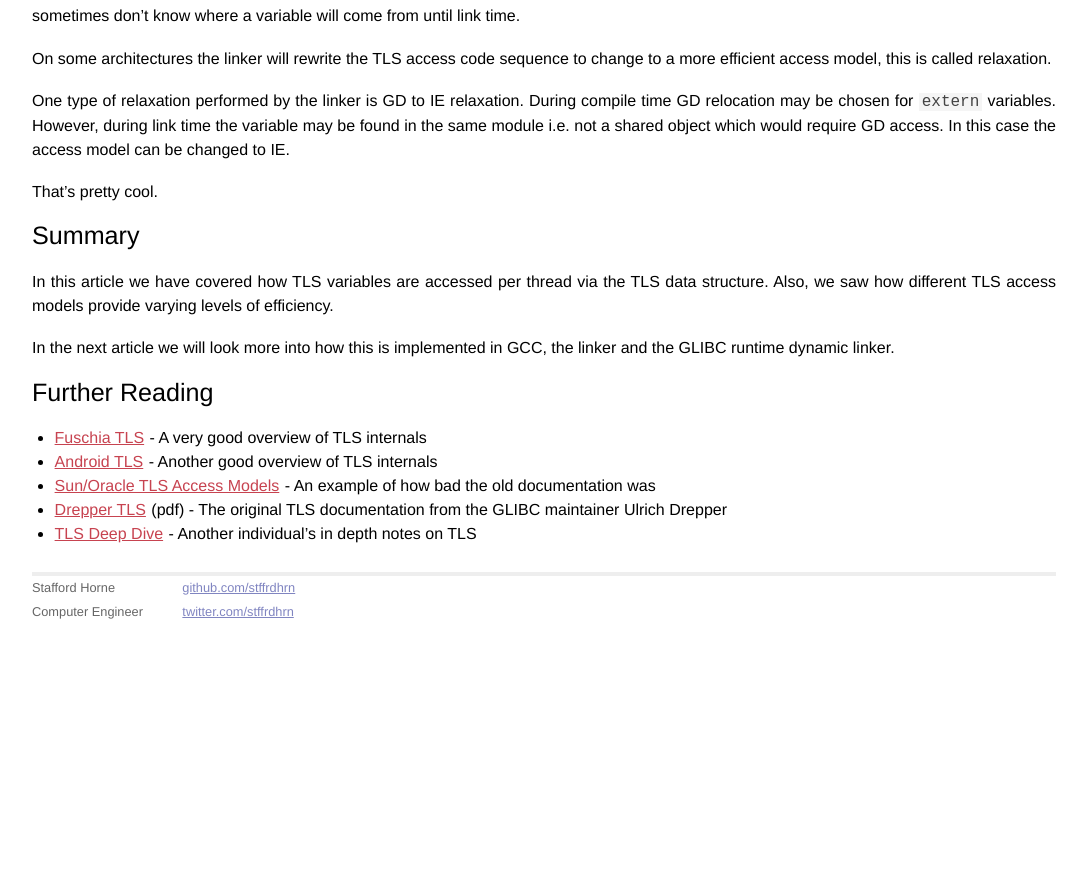
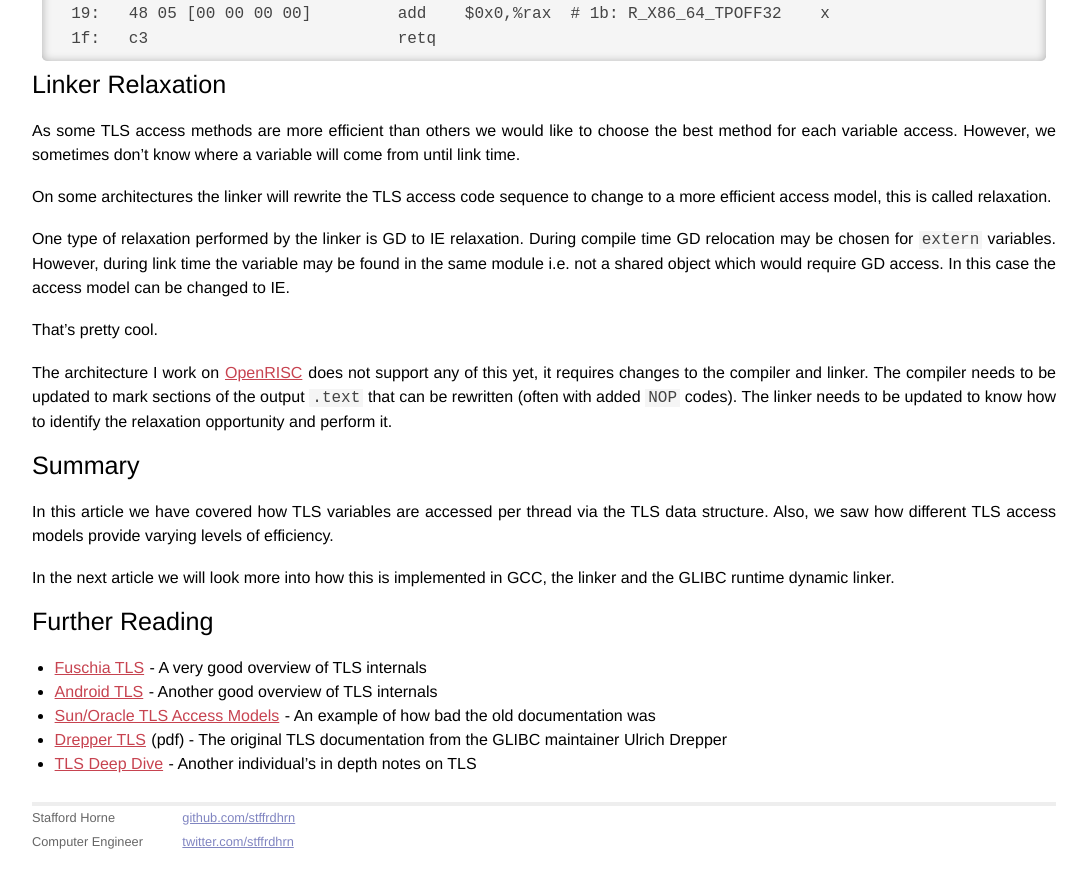
Before and after one commit to stffrdhrn/stffrdhrn.github.io, a Jekyll site: the page built from _posts/2020-01-19-tls.md, in a window 1280 px wide and 900 px high, scrolled down 11954 px. Shown: the top 888 px of the window, without its empty margins (96-1183 px from the left). Built offline with Jekyll 4.4.1, drawn with Linux system fonts in a browser that asks for light colours; comment, search, counter and statistics services are not loaded; before the commit the page ends 12625 px from its top, so only the background shows below that; some of the changed text lies outside the part shown.

Commit message:
Link together articles

```diff
--- a/_posts/2020-01-19-tls.md
+++ b/_posts/2020-01-19-tls.md
@@ -10,6 +10,11 @@
 the reader has had a primer in ELF Relocations, if not please start with
 my previous article [ELF Binaries and Relocation Entries]({% post_url
 2019-11-29-relocs %})*
+
+This is a the part illustrated 3 part series covering
+ - [ELF Binaries and Relocation Entries]({% post_url 2019-11-29-relocs %})
+ - [Thread Local Storage]({% post_url 2020-01-19-tls %})
+ - How Relocations and Thread Local Store are implemented
 
 In the last article we covered ELF Binary internals and how relocation entries
 are used to during link time to allow our programs to access symbols
@@ -559,6 +564,12 @@
 
 That's pretty cool.
 
+The architecture I work on [OpenRISC](https://openrisc.io/) does not support any
+of this yet, it requires changes to the compiler and linker.  The compiler needs
+to be updated to mark sections of the output `.text` that can be rewritten
+(often with added `NOP` codes).  The linker needs to be updated to know how to
+identify the relaxation opportunity and perform it.
+
 ## Summary
 
 In this article we have covered how TLS variables are accessed per thread via
```
Also changed, not shown: _posts/2019-11-29-relocs.md (+1 -1 lines).
